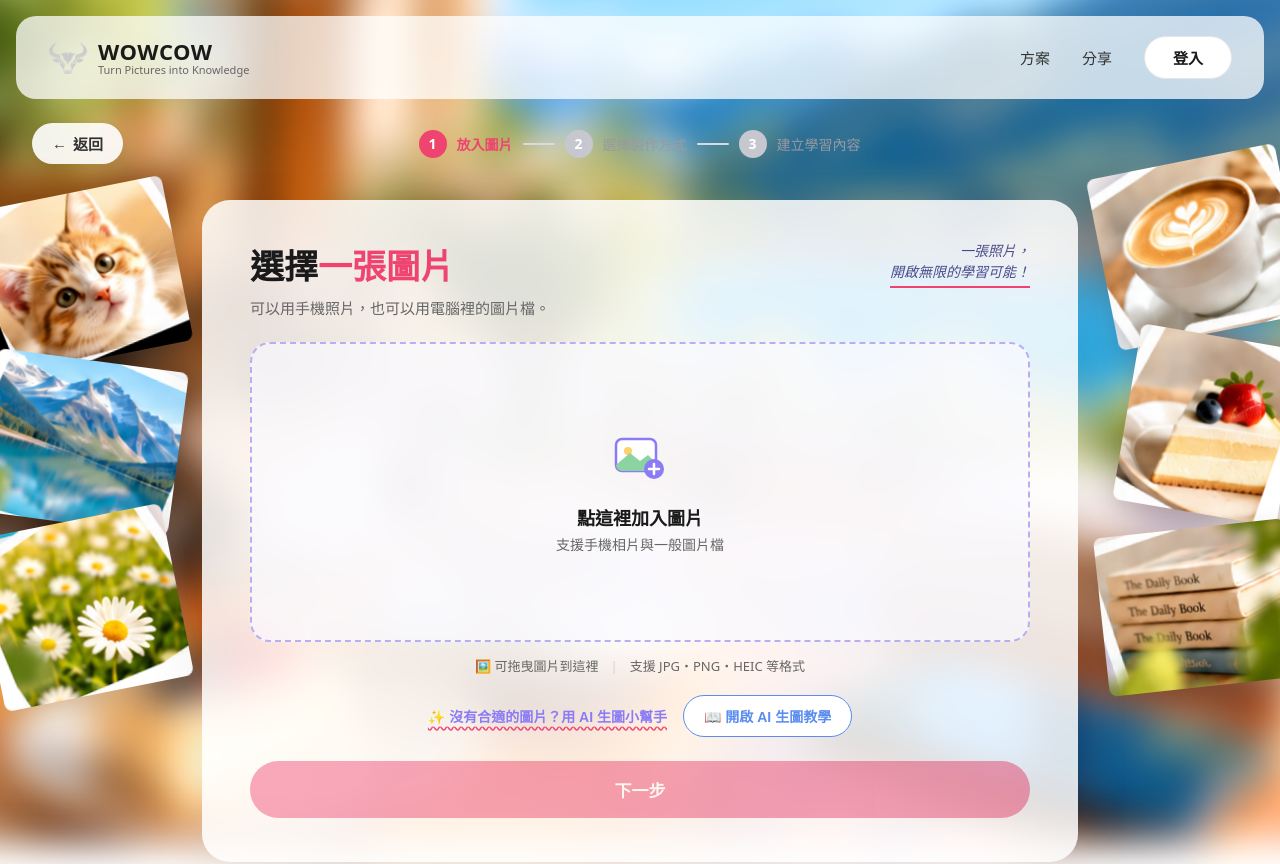
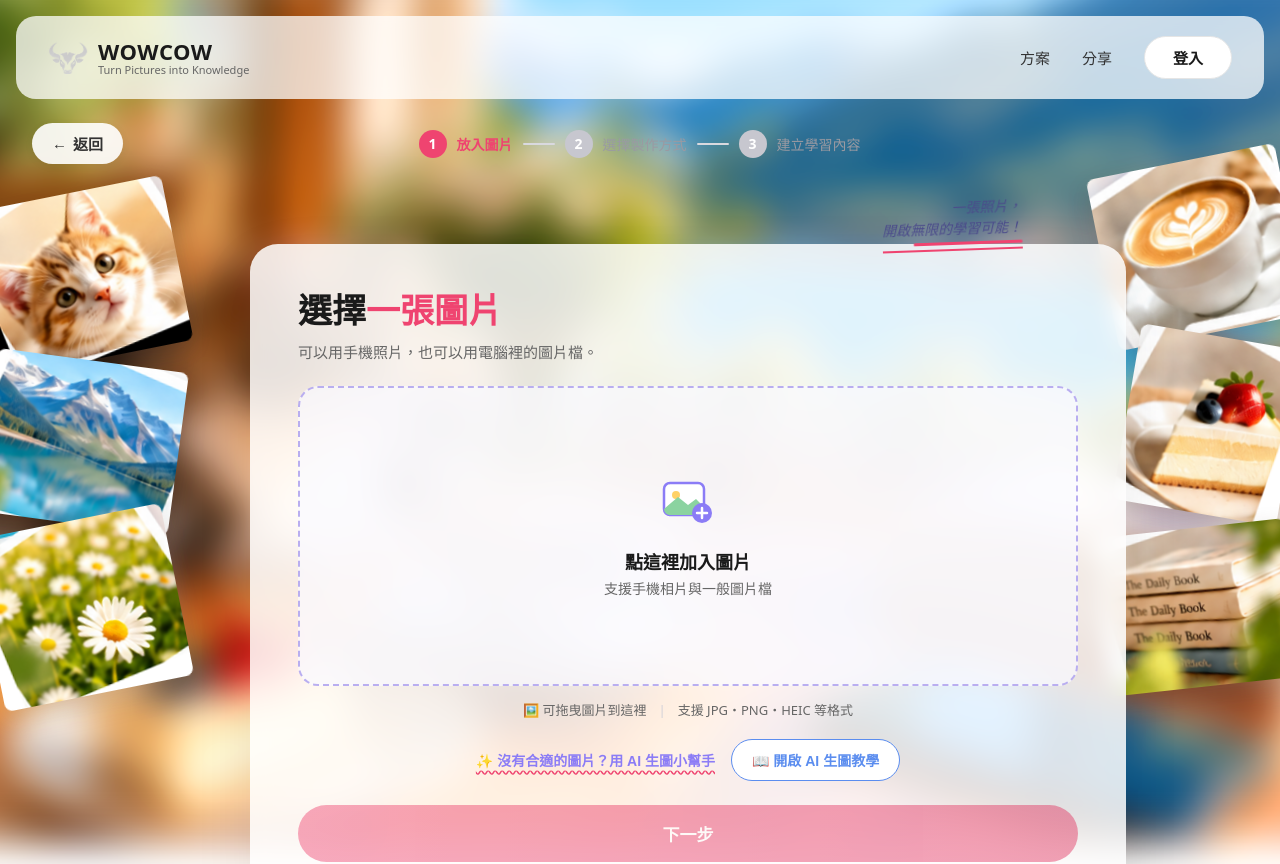
Before and after one commit to teresa-momochi/wowcow, a React (Vite) app: page /upload in a window 1280 px wide. Shown: the top 864 px of the page. Built offline with nearby package versions, Linux system fonts and the light colour scheme; no server answers; the database is empty.

Commit message:
Task 03：調整 Image1 手寫提示為獨立裝飾元素

```diff
--- a/src/pages/UploadImage.css
+++ b/src/pages/UploadImage.css
@@ -88,23 +88,59 @@
   padding: 24px 20px 40px;
 }
 
+.upload-card-frame {
+  position: relative;
+  width: 100%;
+  max-width: 780px;
+  margin-top: 56px;
+}
+
 .upload-card {
   width: 100%;
-  max-width: 780px;
   background: rgba(255, 255, 255, 0.85);
   backdrop-filter: blur(10px);
   border-radius: 28px;
   padding: 40px 48px 44px;
   box-shadow: 0 20px 60px rgba(0, 0, 0, 0.08);
-  margin-top: 12px;
 }
 
 .upload-card__head {
-  display: flex;
-  align-items: flex-start;
-  justify-content: space-between;
-  gap: 24px;
   margin-bottom: 24px;
+}
+
+/* 手寫風提示：獨立飄在卡片右上方外側，貼近正式設計稿呈現方式 */
+.upload-card__note {
+  position: absolute;
+  top: -46px;
+  right: 8px;
+  margin: 0;
+  font-family: 'Segoe Print', 'Comic Sans MS', var(--wowcow-hand-font, cursive), sans-serif;
+  font-size: 19px;
+  line-height: 1.4;
+  color: #3d3d7a;
+  text-align: right;
+  transform: rotate(-2deg);
+  z-index: 3;
+}
+
+.upload-card__note::after {
+  content: '';
+  display: block;
+  margin: 2px 0 0 auto;
+  width: 78%;
+  height: 3px;
+  border-radius: 2px;
+  background: var(--wowcow-pink, #ef4470);
+}
+
+@media (max-width: 640px) {
+  .upload-card__note {
+    position: static;
+    text-align: left;
+    transform: none;
+    margin: 0 0 12px;
+  }
+  .upload-card-frame { margin-top: 12px; }
 }
 
 .upload-card__title {
@@ -251,7 +287,5 @@
 
 @media (max-width: 640px) {
   .upload-card { padding: 28px 22px 32px; }
-  .upload-card__head { flex-direction: column; }
-  .upload-card__note { text-align: left; }
   .upload-card__title { font-size: 26px; }
 }
--- a/src/pages/UploadImage.jsx
+++ b/src/pages/UploadImage.jsx
@@ -56,18 +56,19 @@ export default function UploadImage() {
       <FlowTopBar step={1} backTo="/" />
 
       <main className="upload-card-wrap">
-        <div className="upload-card">
+        <div className="upload-card-frame">
+          <p className="upload-card__note">
+            一張照片，
+            <br />
+            開啟無限的學習可能！
+          </p>
+          <div className="upload-card">
           <div className="upload-card__head">
             <div>
               <h1 className="upload-card__title">
                 選擇<span className="upload-card__title--pink">一張圖片</span>
               </h1>
               <p className="upload-card__subtitle">可以用手機照片，也可以用電腦裡的圖片檔。</p>
-            </div>
-            <div className="upload-card__note">
-              一張照片，
-              <br />
-              開啟無限的學習可能！
             </div>
           </div>
 
@@ -132,6 +133,7 @@ export default function UploadImage() {
           >
             下一步
           </button>
+          </div>
         </div>
       </main>
     </div>
```
